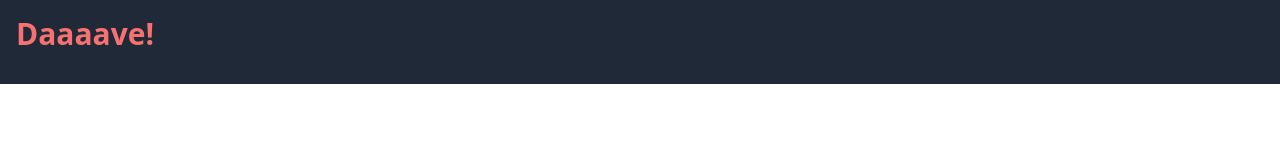
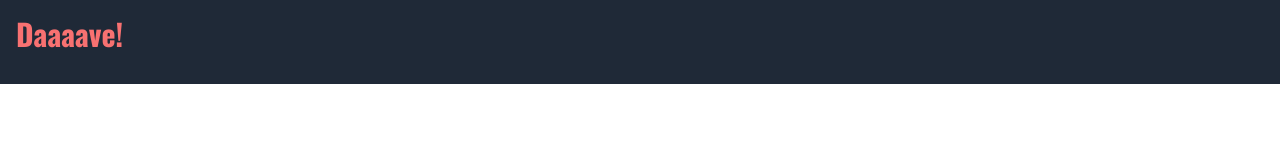
Before and after one commit to zerexei/zerexei.github.io, a React (Create React App) app: page / in a window 1280 px wide. Shown: the top 160 px of the page. Built offline with nearby package versions, Linux system fonts and the light colour scheme.

Commit message:
Add oswald font

```diff
--- a/public/index.html
+++ b/public/index.html
@@ -25,6 +25,14 @@
       Learn how to configure a non-root public URL by running `npm run build`.
     -->
     <title>React App</title>
+
+    <!-- fonts.google.com -->
+    <link rel="preconnect" href="https://fonts.googleapis.com" />
+    <link rel="preconnect" href="https://fonts.gstatic.com" crossorigin />
+    <link
+      href="https://fonts.googleapis.com/css2?family=Oswald:wght@300;400;600;700&display=swap"
+      rel="stylesheet"
+    />
   </head>
   <body>
     <noscript>You need to enable JavaScript to run this app.</noscript>
--- a/src/App.tsx
+++ b/src/App.tsx
@@ -9,7 +9,7 @@
   const toggleNavBar = () => (isVisibleNavBar ? hideNavBar() : showNavBar());
 
   return (
-    <div>
+    <div className="font-oswald">
       <header className="p-4 bg-gray-800 text-white">
         <div className="flex items-center justify-between mb-4 text-red-400">
           <div>
--- a/src/index.css
+++ b/src/index.css
@@ -3,3 +3,10 @@
 @tailwind components;
 
 @tailwind utilities;
+
+@layer components {
+  a,
+  p {
+    @apply tracking-wide;
+  }
+}
--- a/tailwind.config.js
+++ b/tailwind.config.js
@@ -2,10 +2,14 @@
   purge: ["./src/**/*.{js,jsx,ts,tsx}", "./public/index.html"],
   darkMode: false, // or 'media' or 'class'
   theme: {
-    extend: {},
-  },
-  variants: {
-    extend: {},
+    extend: {
+      fontFamily: {
+        oswald: ["Oswald", "sans-serif"],
+      },
+    },
+    variants: {
+      extend: {},
+    },
   },
   plugins: [],
 };
```
Also changed, not shown: src/logo.svg (deleted).
